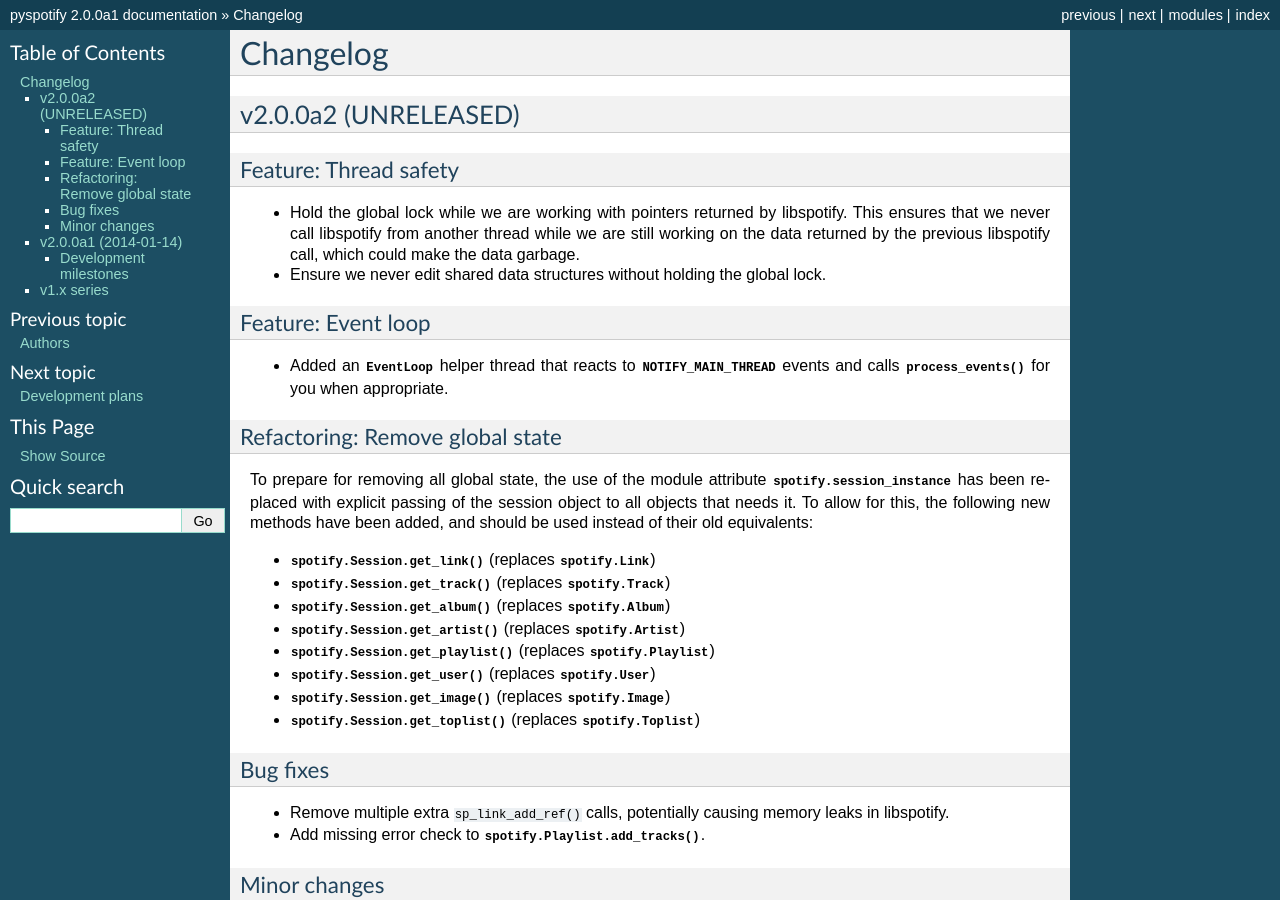
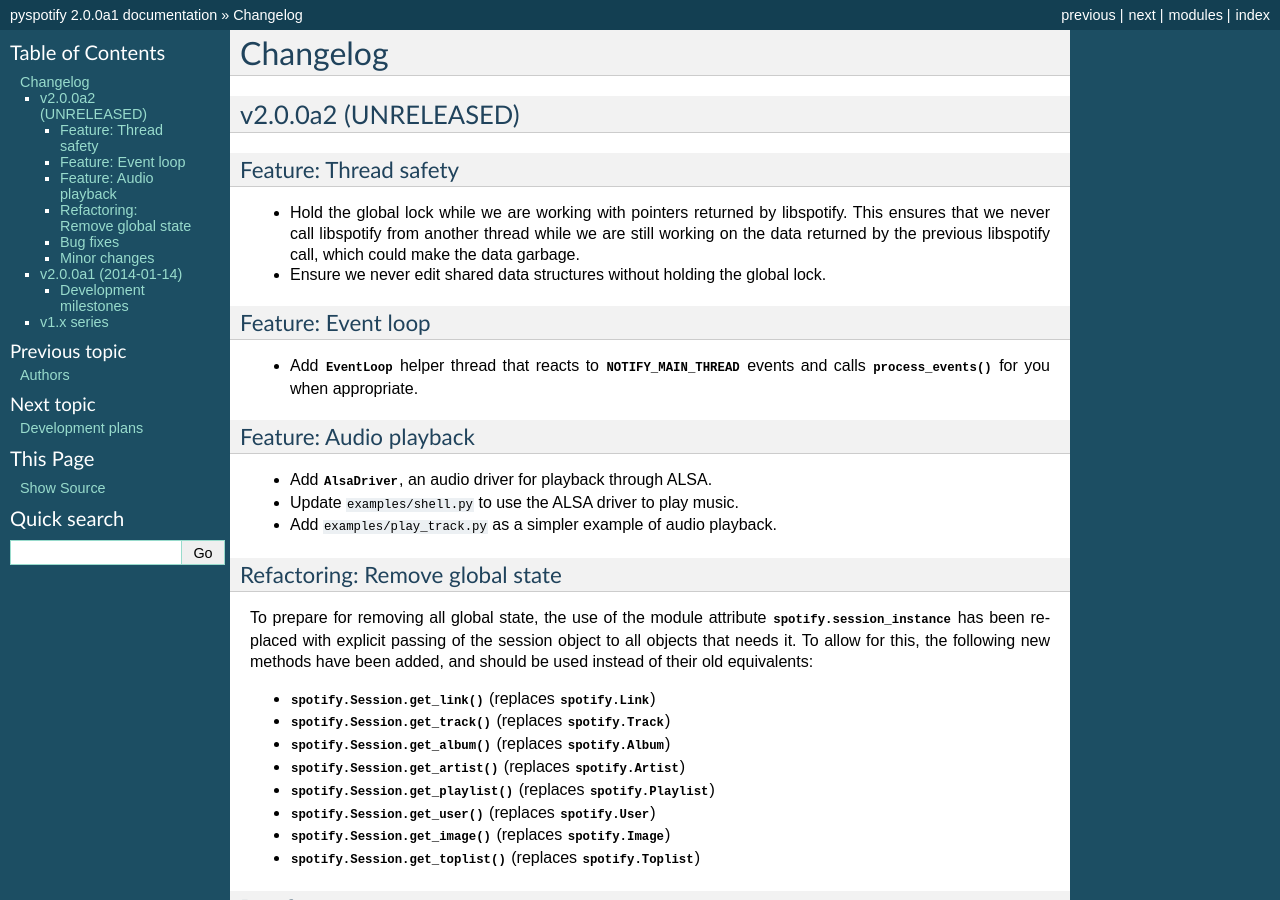
Before and after one commit to jodal/pyspotify, a Sphinx documentation site: the page built from docs/changelog.rst, in a window 1280 px wide and 900 px high. Built offline with Sphinx 7.4.7, drawn with Linux system fonts in a browser that asks for light colours; pages that are not in the unit, such as notebooks, are missing from menus.

Commit message:
docs: Update changelog and dev plans

```diff
--- a/docs/changelog.rst
+++ b/docs/changelog.rst
@@ -18,9 +18,19 @@
 Feature: Event loop
 -------------------
 
-- Added an :class:`~spotify.EventLoop` helper thread that reacts to
+- Add :class:`~spotify.EventLoop` helper thread that reacts to
   :class:`~spotify.SessionEvent.NOTIFY_MAIN_THREAD` events and calls
   :meth:`~spotify.Session.process_events` for you when appropriate.
+
+Feature: Audio playback
+-----------------------
+
+- Add :class:`~spotify.alsa.AlsaDriver`, an audio driver for playback through
+  ALSA.
+
+- Update ``examples/shell.py`` to use the ALSA driver to play music.
+
+- Add ``examples/play_track.py`` as a simpler example of audio playback.
 
 Refactoring: Remove global state
 --------------------------------
```
Also changed, not shown: docs/plans.rst (+2 -10 lines).
